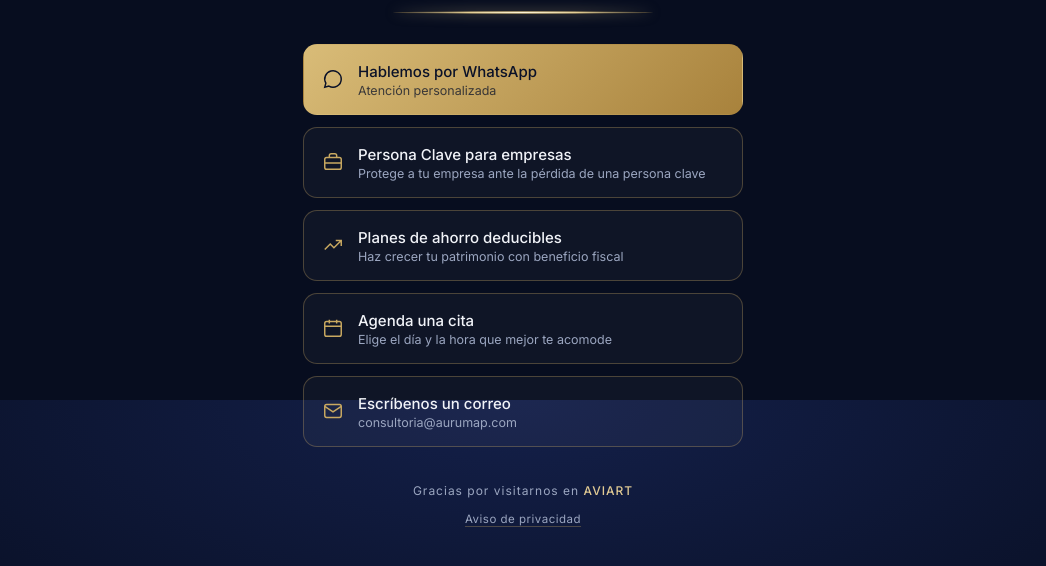
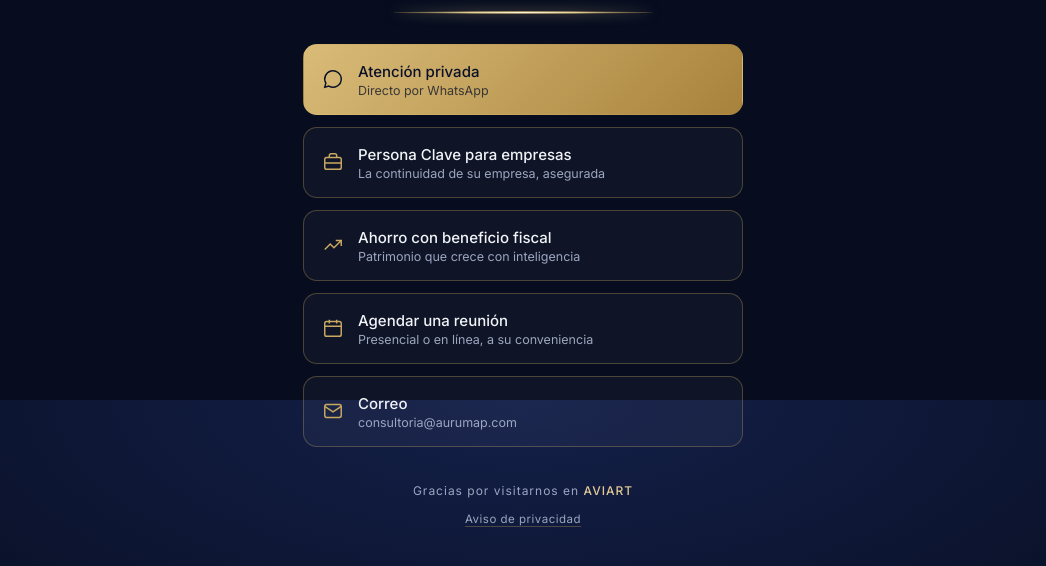
Before and after one commit to Personaclave/personaclave.github.io, a plain HTML site: page index.html in a window 1280 px wide. Shown: the part 400-966 px from the top of the page, without its empty margins (117-1163 px from the left). Drawn offline with nearby package versions, Linux system fonts and the light colour scheme.

Commit message:
Textos de botones más formales
Co-Authored-By: Claude Opus 5.5 <noreply@anthropic.com>
Claude-Session: https://claude.ai/code/session_016muHrcD8tvMaMNF1YHYHtC

```diff
--- a/index.html
+++ b/index.html
@@ -63,23 +63,23 @@
   <nav class="links">
     <a class="btn primary" href="https://wa.me/525611300100?text=Hola%2C%20te%20conoc%C3%AD%20en%20Aviart%20y%20me%20interesa%20el%20seguro%20Persona%20Clave" target="_blank" rel="noopener">
       <svg viewBox="0 0 24 24"><path d="M21 12a9 9 0 0 1-13.5 7.8L3 21l1.2-4.5A9 9 0 1 1 21 12z"/></svg>
-      <span><span class="t">Hablemos por WhatsApp</span><span class="sub">Atención personalizada</span></span>
+      <span><span class="t">Atención privada</span><span class="sub">Directo por WhatsApp</span></span>
     </a>
     <a class="btn" href="https://wa.me/525611300100?text=Hola%2C%20quiero%20informaci%C3%B3n%20del%20seguro%20Persona%20Clave%20para%20mi%20empresa" target="_blank" rel="noopener">
       <svg viewBox="0 0 24 24"><rect x="3" y="7" width="18" height="13" rx="2"/><path d="M8 7V5a2 2 0 0 1 2-2h4a2 2 0 0 1 2 2v2M3 13h18"/></svg>
-      <span><span class="t">Persona Clave para empresas</span><span class="sub">Protege a tu empresa ante la pérdida de una persona clave</span></span>
+      <span><span class="t">Persona Clave para empresas</span><span class="sub">La continuidad de su empresa, asegurada</span></span>
     </a>
     <a class="btn" href="https://wa.me/525611300100?text=Hola%2C%20quiero%20informaci%C3%B3n%20de%20planes%20de%20ahorro%20deducibles" target="_blank" rel="noopener">
       <svg viewBox="0 0 24 24"><path d="M3 17l6-6 4 4 8-8M15 7h6v6"/></svg>
-      <span><span class="t">Planes de ahorro deducibles</span><span class="sub">Haz crecer tu patrimonio con beneficio fiscal</span></span>
+      <span><span class="t">Ahorro con beneficio fiscal</span><span class="sub">Patrimonio que crece con inteligencia</span></span>
     </a>
     <a class="btn" id="agenda" href="https://calendly.com/consultoria-aurumap/30min" target="_blank" rel="noopener">
       <svg viewBox="0 0 24 24"><rect x="3" y="5" width="18" height="16" rx="2"/><path d="M3 10h18M8 3v4M16 3v4"/></svg>
-      <span><span class="t">Agenda una cita</span><span class="sub">Elige el día y la hora que mejor te acomode</span></span>
+      <span><span class="t">Agendar una reunión</span><span class="sub">Presencial o en línea, a su conveniencia</span></span>
     </a>
     <a class="btn" href="mailto:consultoria@aurumap.com?subject=Contacto%20desde%20Aviart">
       <svg viewBox="0 0 24 24"><rect x="3" y="5" width="18" height="14" rx="2"/><path d="M3 7l9 6 9-6"/></svg>
-      <span><span class="t">Escríbenos un correo</span><span class="sub">consultoria@aurumap.com</span></span>
+      <span><span class="t">Correo</span><span class="sub">consultoria@aurumap.com</span></span>
     </a>
   </nav>
 
```
